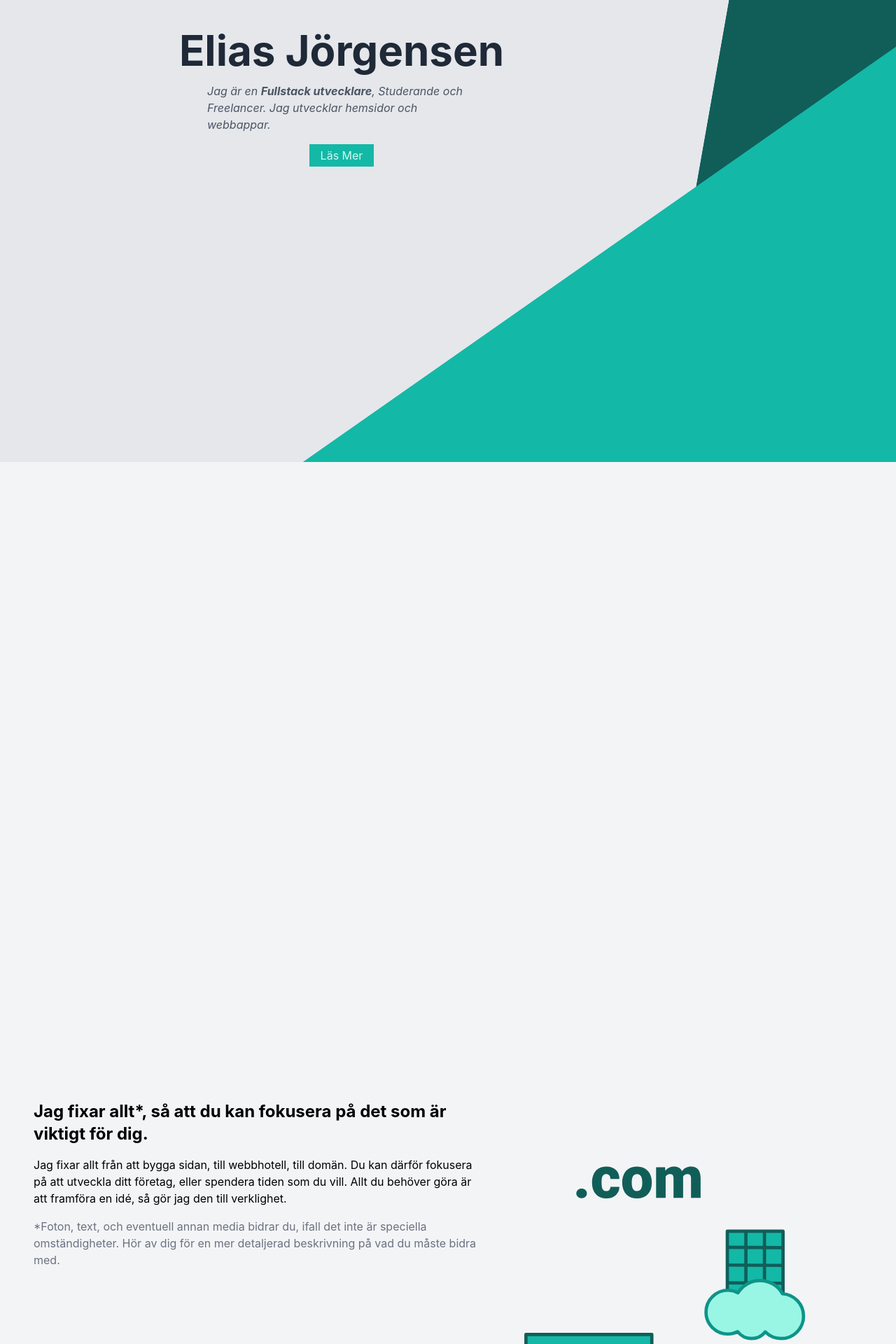
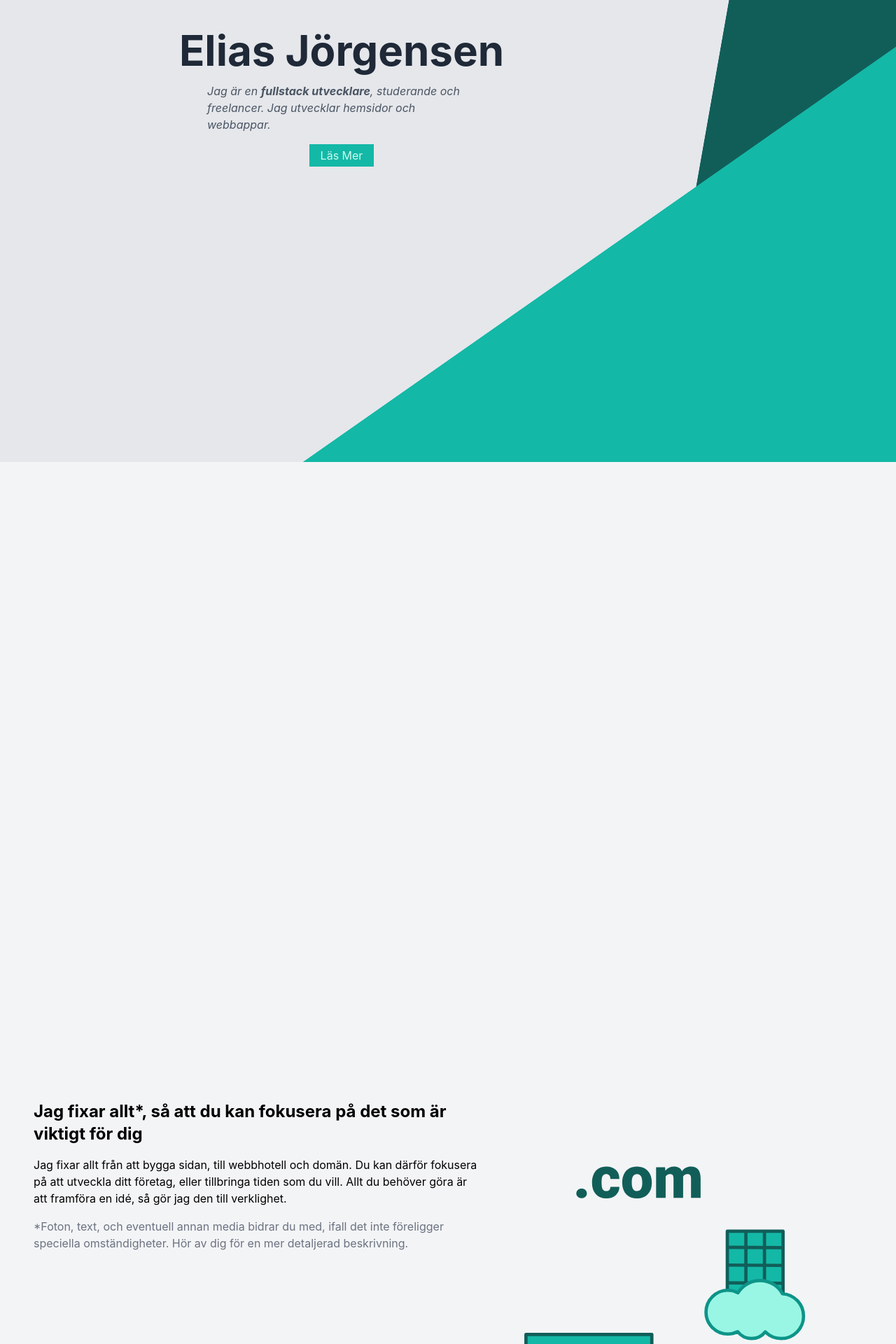
Before and after one commit to saile515/old-portfolio, a Next.js app: page / in a window 1280 px wide. Shown: the part 140-2060 px from the top of the page at 70% size. Built offline with nearby package versions, Linux system fonts and the light colour scheme.

Commit message:
Text changes

```diff
--- a/components/Intro/Header/index.tsx
+++ b/components/Intro/Header/index.tsx
@@ -17,7 +17,7 @@ export default function Header() {
 			<div className="w-[70%] h-[60%] flex flex-col justify-center items-center m-10">
 				<h1 className="text-gray-800 font-bold text-4xl sm:text-6xl my-2">Elias Jörgensen</h1>
 				<p className="text-gray-600 max-w-sm italic my-2">
-					Jag är en <span className="font-bold">Fullstack utvecklare</span>, Studerande och Freelancer. Jag utvecklar hemsidor och webbappar.
+					Jag är en <span className="font-bold">fullstack utvecklare</span>, studerande och freelancer. Jag utvecklar hemsidor och webbappar.
 				</p>
 				<Button
 					onClick={(event) => {
--- a/components/Intro/Info/index.tsx
+++ b/components/Intro/Info/index.tsx
@@ -21,22 +21,17 @@ export default function Info() {
 					Behöver du eller ditt företag en hemsida?
 				</h2>
 				<div className="grid grid-cols-1 md:grid-cols-2 lg:grid-cols-3 grid-rows-[repeat(6,minmax(10rem,1fr))] md:grid-rows-[repeat(3,minmax(10rem,1fr))] lg:grid-rows-2 gap-4 rounded-xl overflow-hidden">
-					<FeatureBox
-						index={1}
-						img="/Search.svg"
-						name="SEO"
-						description="Sökmotoroprimering gör att din sida hamnar högst upp i google resultaten, vilket gör att din sida får mer trafik."
-					/>
+					<FeatureBox index={1} img="/Search.svg" name="SEO" description="Sökmotoroprimering gör att din sida hamnar högst upp i googleresultaten, vilket gör att din sida får mer trafik." />
 					<FeatureBox index={1} img="/Gear.svg" name="Moderna Sidor" description="Moderna och stilrena sidor som hör hemma på dagens webb." />
 					<FeatureBox
 						index={1}
 						img="/Phone.svg"
 						name="Mobil Först"
-						description="Världen flyttas mot mobiler, och det borde din sida också. Jag designar sidor med mobilanvändare i första åtanke."
+						description="Världen flyttas till mobiler, och det borde din sida också. Jag designar sidor med mobilanvändare i första åtanke."
 					/>
-					<FeatureBox index={1} img="/Speed.svg" name="Prestanda" description="Jag levererar sidor med optimal prestanda, för enheter med olika kraft." />
-					<FeatureBox index={1} img="/Money.svg" name="Ta Betalt" description="Sälj produkter på din hemsida och ta betalt. Jag gör det lätt för er att sälja produkter online." />
-					<FeatureBox index={1} img="/Accessibility.svg" name="Tillgänglighet" description="Jag gör tillgängliga sidor för alla männsikor, oavsett förutsättningar." />
+					<FeatureBox index={1} img="/Speed.svg" name="Prestanda" description="Jag levererar sidor med optimal prestanda, för enheter med varierande kraftfullhet." />
+					<FeatureBox index={1} img="/Money.svg" name="Ta Betalt" description="Sälj produkter på din hemsida och ta betalt. Jag gör det lätt för dig att sälja produkter online." />
+					<FeatureBox index={1} img="/Accessibility.svg" name="Tillgänglighet" description="Jag gör tillgängliga sidor för alla människor, oavsett vilka förutsättningar de har." />
 				</div>
 			</div>
 		</div>
--- a/components/Intro/Info2/index.tsx
+++ b/components/Intro/Info2/index.tsx
@@ -4,13 +4,13 @@ export default function Info2() {
 	return (
 		<div className="p-12 w-full h-screen flex flex-col md:flex-row">
 			<div className="w-full md:w-[40rem] md:h-[60%] md:my-16">
-				<h2 className="text-xl font-bold md:text-2xl">Jag fixar allt*, så att du kan fokusera på det som är viktigt för dig.</h2>
+				<h2 className="text-xl font-bold md:text-2xl">Jag fixar allt*, så att du kan fokusera på det som är viktigt för dig</h2>
 				<p className="my-4">
-					Jag fixar allt från att bygga sidan, till webbhotell, till domän. Du kan därför fokusera på att utveckla ditt företag, eller spendera tiden som du vill. Allt du behöver göra är att
+					Jag fixar allt från att bygga sidan, till webbhotell och domän. Du kan därför fokusera på att utveckla ditt företag, eller tillbringa tiden som du vill. Allt du behöver göra är att
 					framföra en idé, så gör jag den till verklighet.
 				</p>
 				<p className="text-gray-500">
-					*Foton, text, och eventuell annan media bidrar du, ifall det inte är speciella omständigheter. Hör av dig för en mer detaljerad beskrivning på vad du måste bidra med.
+					*Foton, text, och eventuell annan media bidrar du med, ifall det inte föreligger speciella omständigheter. Hör av dig för en mer detaljerad beskrivning.
 				</p>
 			</div>
 			<div className="relative md:ml-auto md:mr-12 md:mt-[10vh] w-[80vw] h-[80vw] md:w-[60vh] md:h-[60vh]">
--- a/components/Intro/Showcase/index.tsx
+++ b/components/Intro/Showcase/index.tsx
@@ -10,7 +10,7 @@ export default function Showcase() {
 					imageSrc="/Matresan.jpeg"
 					name="Matresan.net"
 					href="https://www.matresan.net"
-					description="Matresan.net är en matblogg gjord åt en klient. Sidan beskriver en familjs resa att äta varje lands nationallrätt."
+					description="Matresan.net är en matblogg gjord åt en klient. Sidan beskriver en familjs projekt med att tillaga varje lands nationalrätt."
 				/>
 				<div className="bg-gray-50 text-gray-600 w-80 h-[28rem] flex justify-center items-center p-8 rounded-lg z-10">
 					<p>Det här är fortfarande ett nytt företag, därför finns det inte jättemånga tidigare kunder. Men ditt företag kan också synas här om du köper en hemsida.</p>
--- a/pages/index.tsx
+++ b/pages/index.tsx
@@ -10,7 +10,7 @@ const Home: NextPage = () => {
 	return (
 		<div className="bg-gray-100 flex flex-col m-0">
 			<Head>
-				<title>Create Next App</title>
+				<title>Elias Jörgensen - Fullstack utvecklare</title>
 				<meta name="description" content="Generated by create next app" />
 				<link rel="icon" href="/favicon.ico" />
 			</Head>
```
